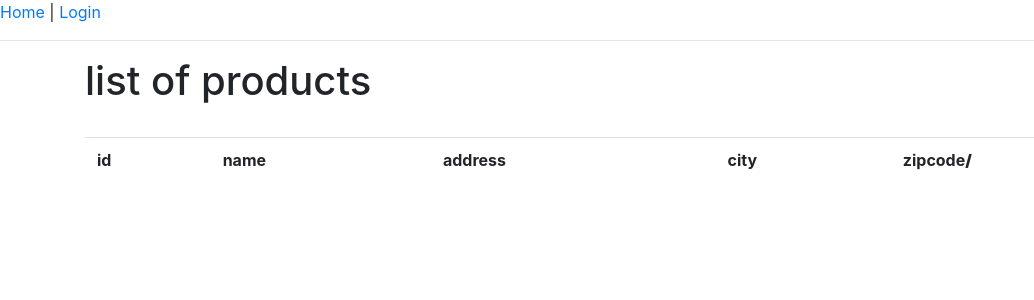
After one commit to Jeffbrc/ProjectJBP, a Flask app: page /shops in a window 1280 px wide. The commit adds this page. Shown: the top 300 px of the page, without its empty margins (0-1034 px from the left). Run offline with Flask 2, Linux system fonts and the light colour scheme; data that the repository does not hold is empty; some libraries are stand-ins or nearby versions.

Commit message:
Update add shop

```diff
--- a/app/db.py
+++ b/app/db.py
@@ -69,3 +69,9 @@ class db_handler:
             Add a new user
         """
         self.edit('INSERT INTO user (username, passwd_hash, first_name, last_name, email) VALUES (?,?,?,?,?)', (username, passwd_hash, firstname, lastname, email,))
+
+    def add_shop(self, name, address, city, zipcode):
+        """
+            Add a new shop
+        """
+        self.edit('INSERT INTO shop (name, address, city, zipcode) VALUES (?,?,?,?)', (name, address, city, zipcode,))
--- a/app/routes.py
+++ b/app/routes.py
@@ -30,12 +30,6 @@ def users():
     else:
         return redirect(url_for('login'))
 
-@app.route('/products')
-def users():
-    title="MyApp - List products"
-    db = get_db()
-    products = db.query("SELECT * from product")
-    return render_template('products.html', title=title, products=products)
 
 @app.route('/adduser', methods=['POST', 'GET'])
 def add_user():
@@ -100,3 +94,38 @@ def ex1():
         }
     ]
     return render_template('ex1.html', title=title, user=user, posts=posts)
+
+@app.route('/addshop', methods=['POST', 'GET'])
+def add_shop():
+    title="MyApp - Add a shop"
+    error = None
+    msg = None
+    if session['username']:
+        if request.method=='POST':
+            name = request.form['name']
+            address = request.form['address']
+            city = request.form['city']
+            zipcode = request.form['zipcode']
+            if name is None or address is None or city is None or zipcode is None:
+                error = 'All fields are mandatory.'
+            else:
+                db = get_db()
+                db.add_shop(name, address, city, zipcode)
+                msg = 'Shop was successfully added!'
+        return render_template('addshop.html', title=title, msg=msg, error=error)
+    else:
+        return redirect(url_for('login'))
+
+@app.route('/products')
+def products():
+    title="MyApp - List products"
+    db = get_db()
+    products = db.query("SELECT * from product")
+    return render_template('products.html', title=title, products=products)
+
+@app.route('/shops')
+def shops():
+    title="MyApp - List shops"
+    db = get_db()
+    products = db.query("SELECT * from shop")
+    return render_template('shops.html', title=title, shops=shops)
--- a/app/templates/base.html
+++ b/app/templates/base.html
@@ -8,7 +8,9 @@
 	    <div><a href="/">Home</a> |
 		    {% if session['username'] %}<a href="/adduser">Add User</a> | {% endif %}
 		    {% if session['username'] %}<a href="/users">Users</a> | {% endif %}
-		    <a href="/ex1">Ex 1</a> |
+		    {% if session['username'] %}<a href="/addshop">Add Shop</a> | {% endif %}
+		    {% if session['username'] %}<a href="/shops">List Shops</a> | {% endif %}
+		    {% if session['username'] %}<a href="/products">List Products</a> | {% endif %}
 		    {% if session['username'] %}<a href="/logout">Logout</a> {% else %} <a href="/login">Login</a>  {% endif %}
 		    {% if session['username'] %}(Logged as <strong>{{ session['username'] }}</strong>){% endif %}</div>
         <hr>
--- /dev/null
+++ b/app/templates/shops.html
@@ -0,0 +1,20 @@
+{% extends "base.html" %}
+
+{% block content %}
+	<div class="container">
+		<h1>list of products</h1>
+      		<br>
+		<table class="table">
+		<thead>
+			<tr><td><strong>id</strong></td><td><strong>name<strong></td><td><strong>address<strong></td><td><strong>city<strong></td><td><strong>zipcode<strong>/<tr>
+		</thead>
+		<tbody>
+    		{% for shop in shop %}
+		<tr>
+				<td>{{ shop.id }}</td><td>{{ shop.name }}</td><td>{{ shop.address }}</td><td>{{ shop.city }}</td><td>{{ shop.zipcode }}<td>
+		</tr>
+    		{% endfor %}
+		</tbody>
+		</table>
+	</div>
+{% endblock %}
--- a/conf/schema.sql
+++ b/conf/schema.sql
@@ -100,7 +100,7 @@ CREATE TABLE product_size (
 CREATE TABLE shop (
     id integer NOT NULL CONSTRAINT shop_pk PRIMARY KEY,
     name varchar(64) NOT NULL,
-    adress integer NOT NULL,
+    address integer NOT NULL,
     city integer NOT NULL,
     zipcode integer NOT NULL
 );
```
Also changed, not shown: app/templates/addshop.html (added, +29 -0 lines), README.md.
